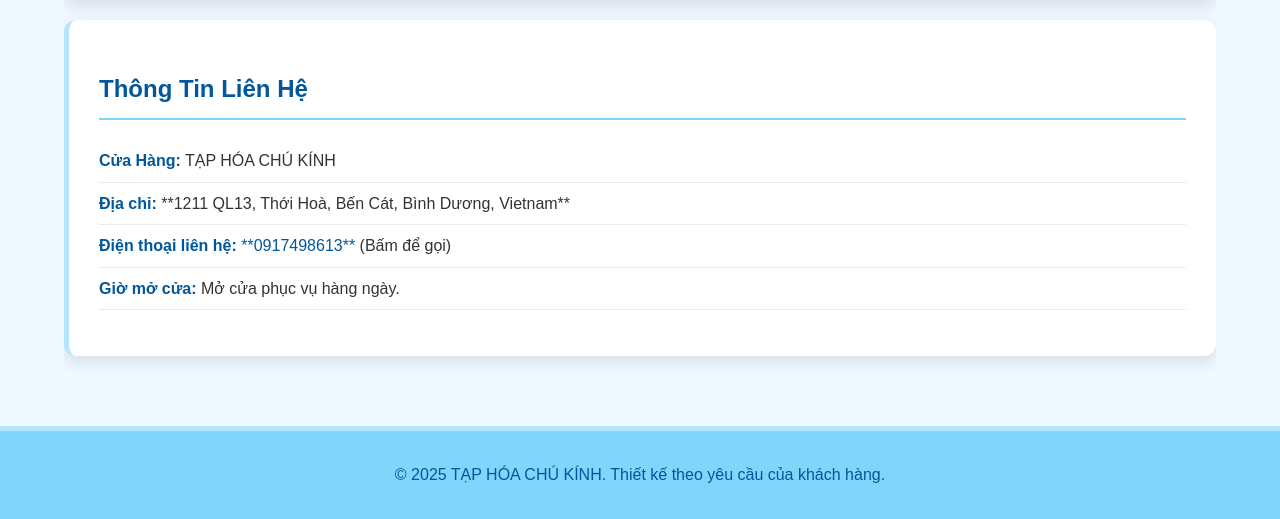
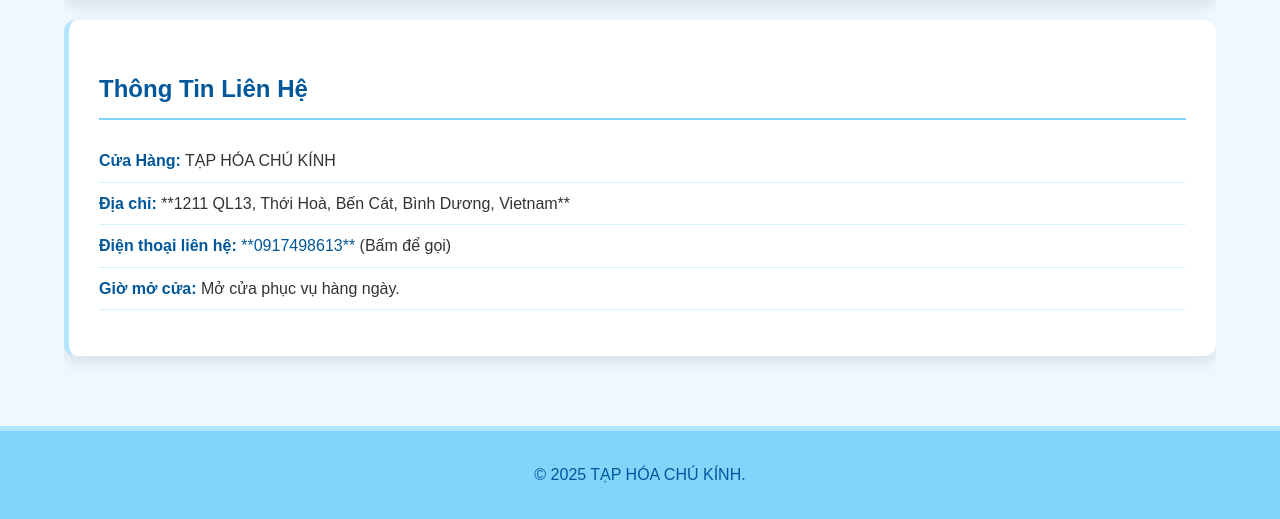
Before and after one commit to doanduytam27-sys/TAPHOACHUKINH, a plain HTML site: page index.html in a window 1280 px wide. Shown: the part 2186-2705 px from the top of the page. Drawn offline with Linux system fonts and the light colour scheme.

Commit message:
Update index.html

```diff
--- a/index.html
+++ b/index.html
@@ -198,7 +198,7 @@
     </div>
 
     <footer>
-        <p>&copy; 2025 TẠP HÓA CHÚ KÍNH. Thiết kế theo yêu cầu của khách hàng.</p>
+        <p>&copy; 2025 TẠP HÓA CHÚ KÍNH.</p>
     </footer>
 
 </body>
```
